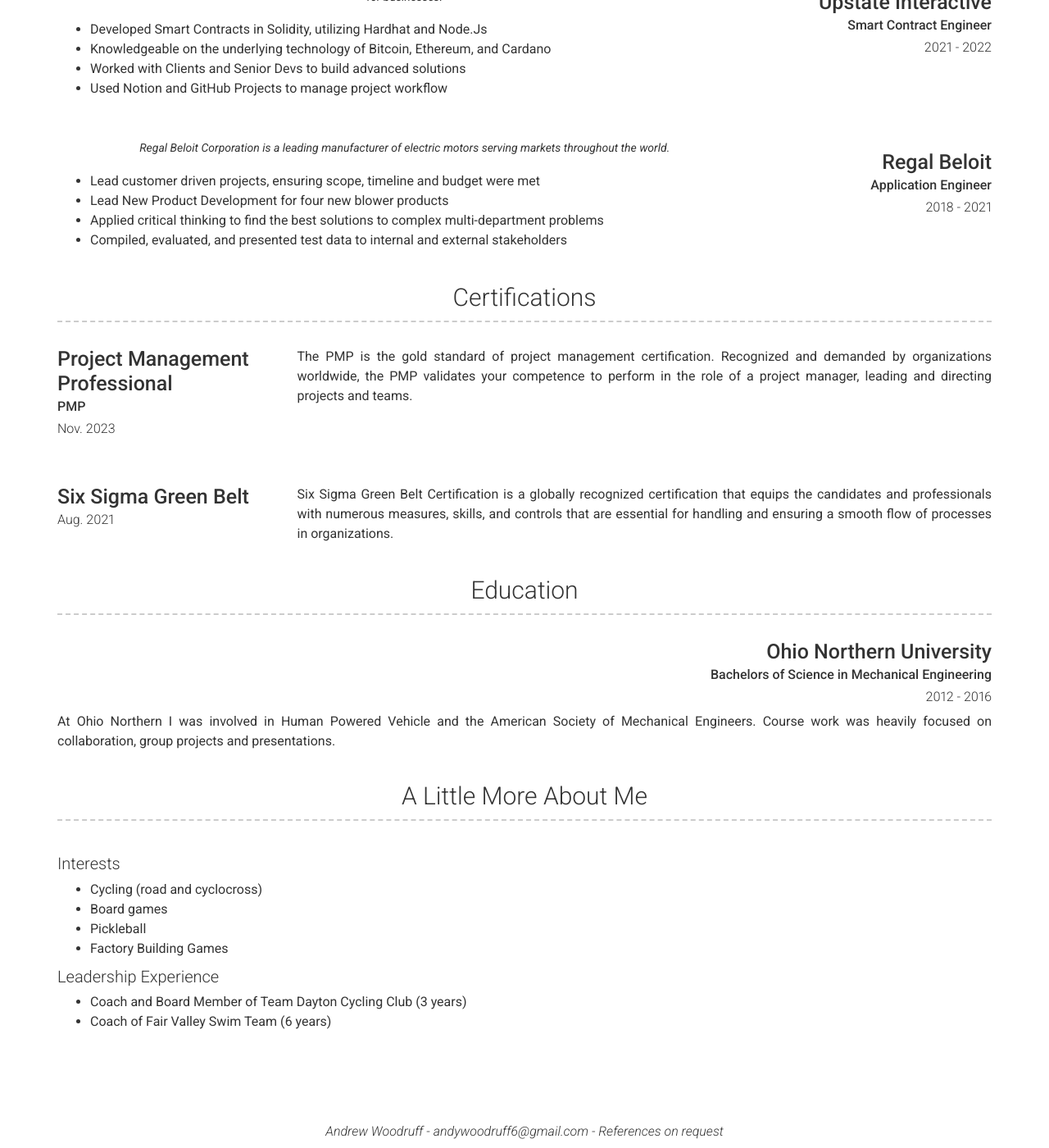
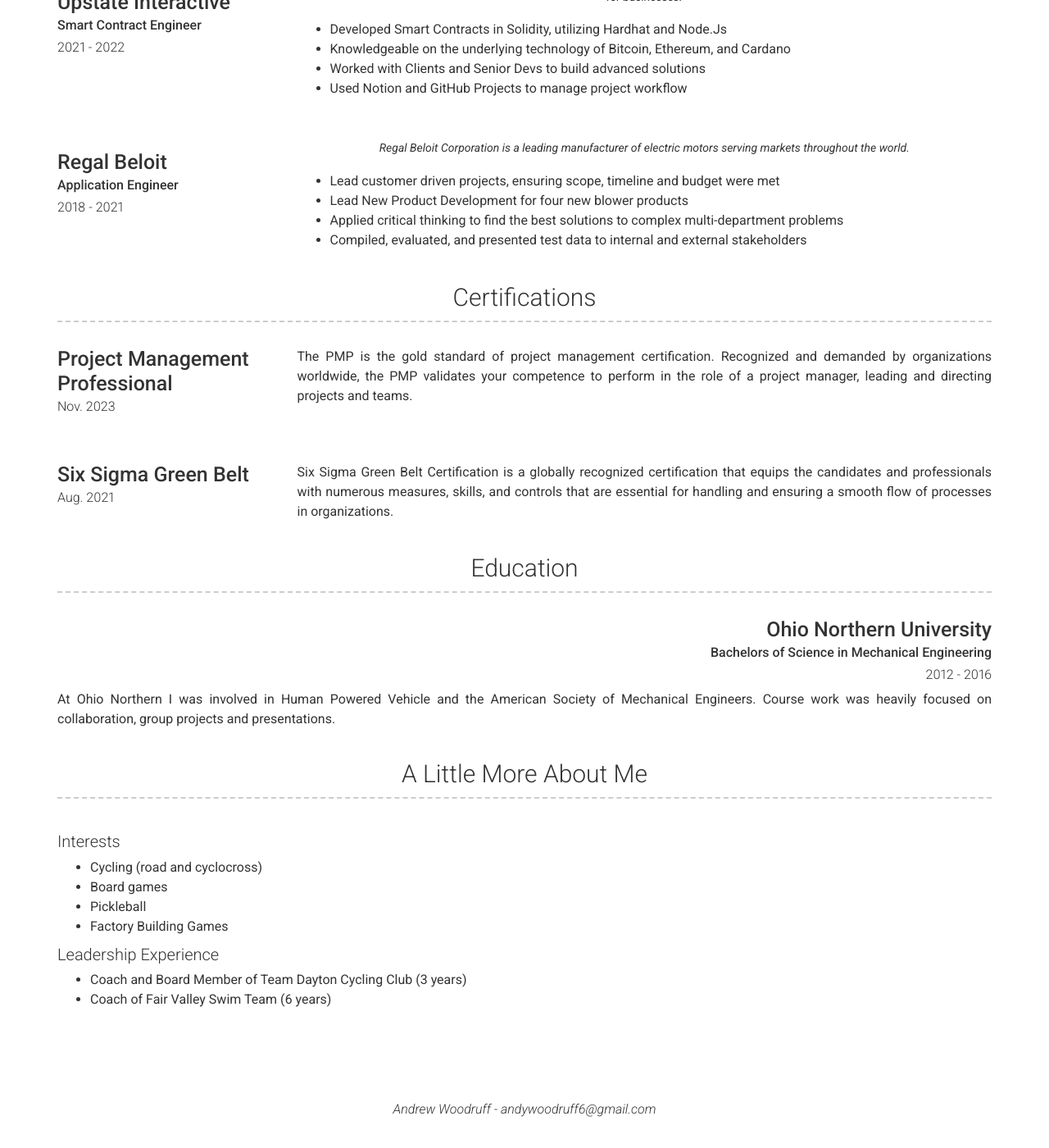
Before and after one commit to andywoodruff6/andywoodruff6.github.io, a Jekyll site: the page built from index.md, in a window 1280 px wide and 1400 px high, scrolled down 1283 px. Shown: the whole window at 82% size. Built offline with Jekyll 4.4.1, drawn with Linux system fonts in a browser that asks for light colours; nearby versions of some CDN libraries; after the commit the page ends 2656 px from its top, so only the background shows below that.

Commit message:
Update layout in experience section

```diff
--- a/_config.yml
+++ b/_config.yml
@@ -84,7 +84,7 @@ content:
   - title: Experience
     layout: list
     content:
-      - layout: right
+      - layout: left
         title: Alliant Energy
         sub_title: Strategic Project Manager
         caption: January 2023 - present
@@ -95,7 +95,7 @@ content:
           - Worked on large projects critical to modernizing the company.
           - Deploying IBM Maximo with a team of 200+ people
           - Managed 6 different sub teams.
-      - layout: right
+      - layout: left
         title: Foundry Digital
         sub_title: Product Owner
         caption: 2022-2022
@@ -108,7 +108,7 @@ content:
           - Lead scrum ceremonies and delivered monthly road map presentations
           - Used productivity tools such as JIRA, GitLab, Confluence, and Miro
           - Lead a new project initiative focused on mining pool profitability using AWS
-      - layout: right
+      - layout: left
         title: Upstate Interactive
         sub_title: Smart Contract Engineer
         caption: 2021 - 2022
@@ -120,7 +120,7 @@ content:
           - Knowledgeable on the underlying technology of Bitcoin, Ethereum, and Cardano
           - Worked with Clients and Senior Devs to build advanced solutions
           - Used Notion and GitHub Projects to manage project workflow
-      - layout: right
+      - layout: left
         title: Regal Beloit
         sub_title: Application Engineer
         caption: 2018 - 2021
@@ -137,7 +137,7 @@ content:
     content:
       - layout: left
         title: Project Management Professional
-        sub_title: PMP
+        # sub_title: PMP
         caption: Nov. 2023
         # quote: >
         #   Short institution or course description (optional)
@@ -173,7 +173,7 @@ content:
       - Coach of Fair Valley Swim Team (6 years)
 
 # Footer
-footer_show_references: true
+footer_show_references: false
 # references_title: References on request (Override references text)
 
 # Build settings
```
